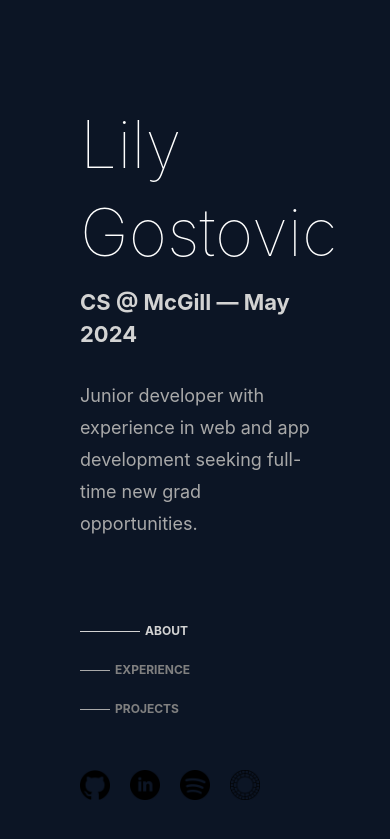
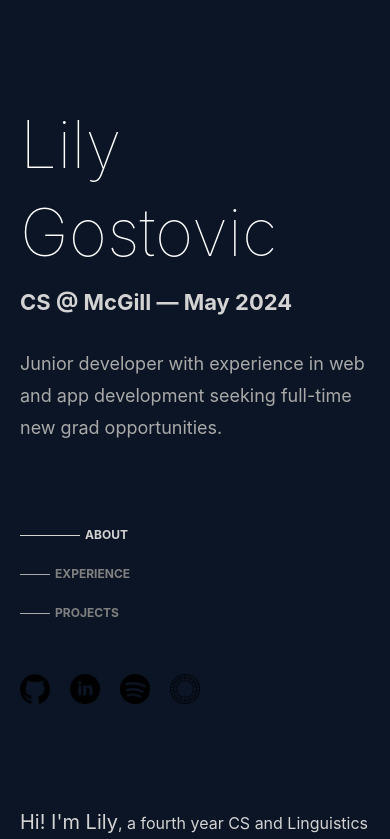
Before and after one commit to lilygostovic/lg-portfolio, a React (Create React App) app: page / in a window 390 px wide. Shown: the top 839 px of the page. Built offline with nearby package versions, Linux system fonts and the light colour scheme.

Commit message:
Fix px for phones

```diff
--- a/src/pages/HomePage.tsx
+++ b/src/pages/HomePage.tsx
@@ -1,4 +1,4 @@
-import { useState } from 'react';
+import { useState } from "react";
 
 import {
   About,
@@ -9,12 +9,14 @@ import {
   SectionBottomLink,
   Socials,
   StyledDiv,
-} from '../components';
-import resume from '../documents/resume.pdf';
+} from "../components";
+import resume from "../documents/resume.pdf";
 
 export const HomePage = () => {
+  const [isTinyWindow, setIsTinyWindow] = useState(window.innerWidth < 900);
   const [isSmallWindow, setIsSmallWindow] = useState(window.innerWidth < 900);
   const checkIsSmallWindow = () => {
+    setIsTinyWindow(window.innerWidth < 400);
     setIsSmallWindow(window.innerWidth < 900);
   };
   window.onresize = checkIsSmallWindow;
@@ -53,7 +55,7 @@ export const HomePage = () => {
 
   return (
     <StyledDiv
-      px={isSmallWindow ? "80px" : "170px"}
+      px={isSmallWindow ? (isTinyWindow ? "20px" : "80px") : "170px"}
       color="lightgrey"
       bg="#0c1525"
       display="flex"
@@ -74,12 +76,14 @@ export const HomePage = () => {
           width={isSmallWindow ? "100%" : "70%"}
         >
           <QuickInfo currentDiv={currentDiv} />
-          {isSmallWindow && <div
-            style={{
-              height: "50px",
-              width: "300px",
-            }}
-          />}
+          {isSmallWindow && (
+            <div
+              style={{
+                height: "50px",
+                width: "300px",
+              }}
+            />
+          )}
           <Socials />
         </StyledDiv>
       </StyledDiv>
```
